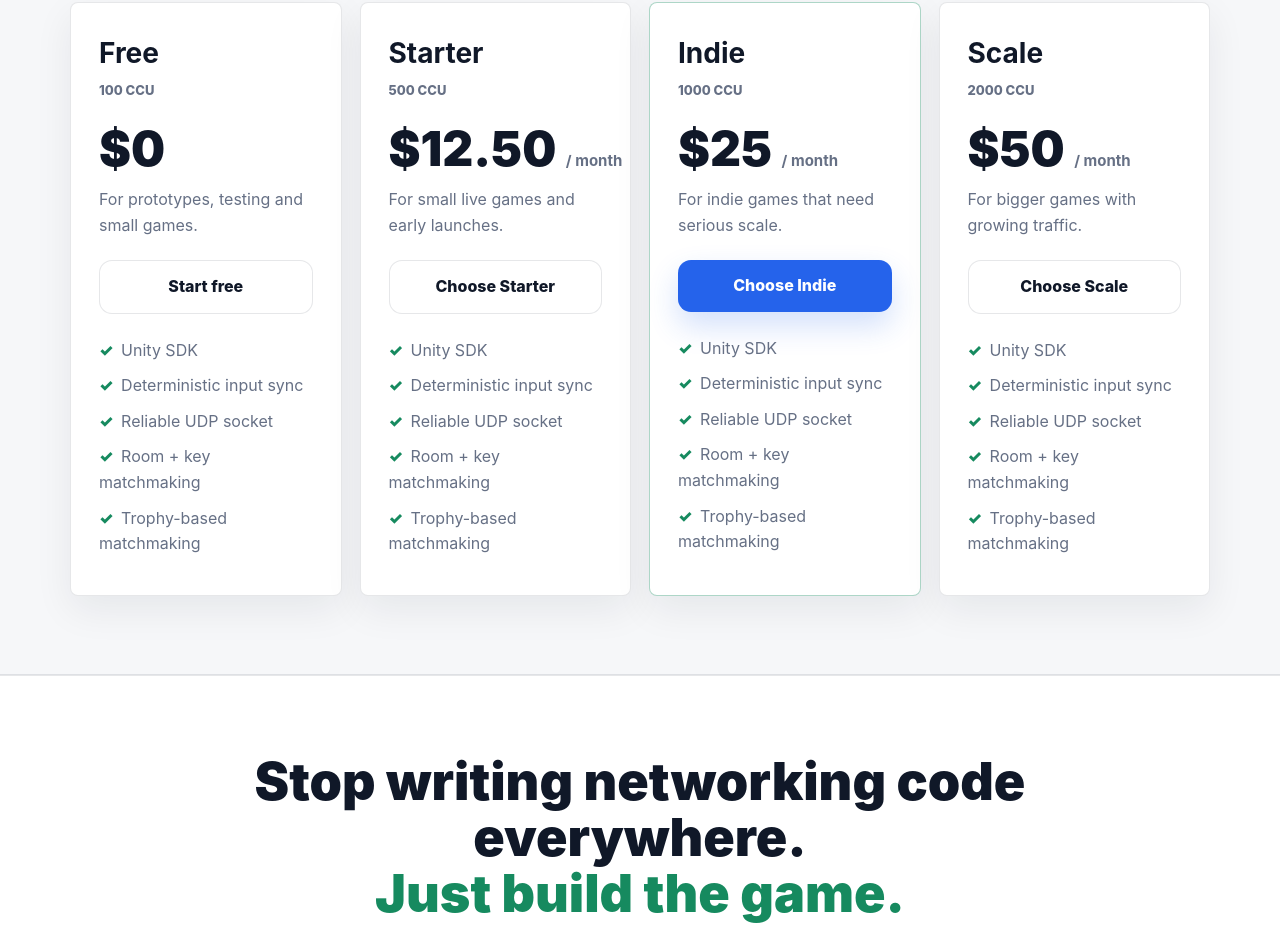
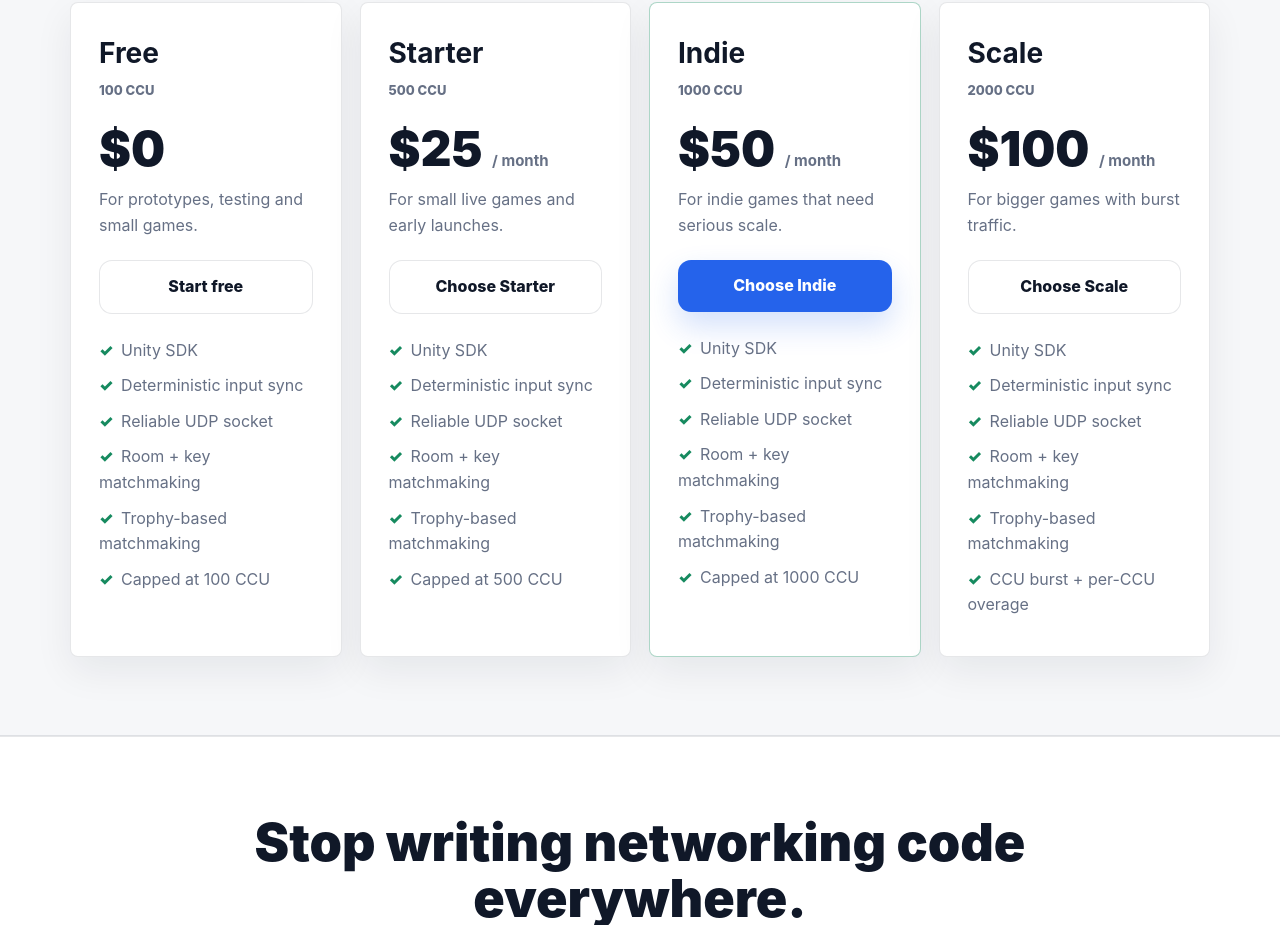
Before and after one commit to LuisDevYT/EasyNet, a plain HTML site: page index.html in a window 1280 px wide. Shown: the part 4355-5280 px from the top of the page. Drawn offline with Linux system fonts and the light colour scheme.

Commit message:
Update pricing tiers and CCU limits

```diff
--- a/index.html
+++ b/index.html
@@ -814,6 +814,7 @@
               <li>Reliable UDP socket</li>
               <li>Room + key matchmaking</li>
               <li>Trophy-based matchmaking</li>
+              <li>Capped at 100 CCU</li>
             </ul>
           </div>
 
@@ -821,7 +822,7 @@
             <h3>Starter</h3>
             <div class="ccu">500 CCU</div>
 
-            <div class="price">$12.50 <small>/ month</small></div>
+            <div class="price">$25 <small>/ month</small></div>
             <p class="price-desc">For small live games and early launches.</p>
 
             <a class="button secondary" href="#">Choose Starter</a>
@@ -832,6 +833,7 @@
               <li>Reliable UDP socket</li>
               <li>Room + key matchmaking</li>
               <li>Trophy-based matchmaking</li>
+              <li>Capped at 500 CCU</li>
             </ul>
           </div>
 
@@ -839,7 +841,7 @@
             <h3>Indie</h3>
             <div class="ccu">1000 CCU</div>
 
-            <div class="price">$25 <small>/ month</small></div>
+            <div class="price">$50 <small>/ month</small></div>
             <p class="price-desc">For indie games that need serious scale.</p>
 
             <a class="button" href="#">Choose Indie</a>
@@ -850,6 +852,7 @@
               <li>Reliable UDP socket</li>
               <li>Room + key matchmaking</li>
               <li>Trophy-based matchmaking</li>
+              <li>Capped at 1000 CCU</li>
             </ul>
           </div>
 
@@ -857,8 +860,8 @@
             <h3>Scale</h3>
             <div class="ccu">2000 CCU</div>
 
-            <div class="price">$50 <small>/ month</small></div>
-            <p class="price-desc">For bigger games with growing traffic.</p>
+            <div class="price">$100 <small>/ month</small></div>
+            <p class="price-desc">For bigger games with burst traffic.</p>
 
             <a class="button secondary" href="#">Choose Scale</a>
 
@@ -868,6 +871,7 @@
               <li>Reliable UDP socket</li>
               <li>Room + key matchmaking</li>
               <li>Trophy-based matchmaking</li>
+              <li>CCU burst + per-CCU overage</li>
             </ul>
           </div>
         </div>
```
